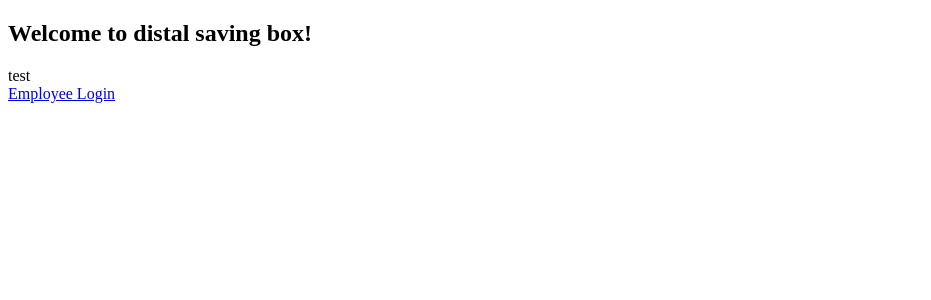
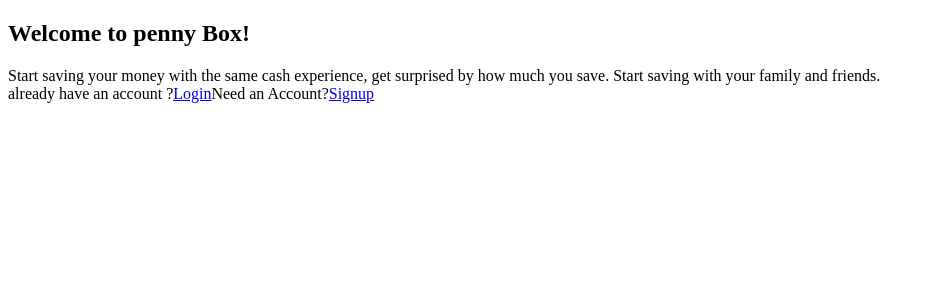
Before and after one commit to tahrer007/E-Penny-Bank, a React (Create React App) app in the folder client/: page / in a window 1280 px wide. Shown: the top 300 px of the page, without its empty margins (0-931 px from the left). Built offline with nearby package versions, Linux system fonts and the light colour scheme.

Commit message:
landing page

```diff
--- a/client/src/App.jsx
+++ b/client/src/App.jsx
@@ -11,7 +11,7 @@ import { BrowserRouter, Routes, Route } from "react-router-dom";*/
 
 import { Routes, Route } from "react-router-dom";
 import Layout from "./components/Layout";
-import Public from "./components/Public";
+import Public from "./components/pages/pubic/Public";
 import Login from "./components/pages/login/LogIn";
 import RequireAuth from "./features/auth/requireAuth";
 import Welcome from "./components/pages/welcome/Welcome";
--- a/client/src/app.scss
+++ b/client/src/app.scss
@@ -27,7 +27,6 @@
     height: 90%;
     width: $appWidth;
 
-
     @media (orientation: portrait) and (max-width: $smallScreen) {
       width: 100%;
     }
--- a/client/src/components/Public.jsx
+++ /dev/null
@@ -1,19 +0,0 @@
-import { Link } from "react-router-dom";
-
-const Public = () => {
-  const content = (
-    <section className="public">
-      <header>
-        <h1>Welcome to distal saving box!</h1>
-      </header>
-      <main>
-        test
-      </main>
-      <footer>
-        <Link to="/login">Employee Login</Link>
-      </footer>
-    </section>
-  );
-  return content;
-};
-export default Public;
--- a/client/src/components/pages/home/home.scss
+++ /dev/null
@@ -1,5 +0,0 @@
-@import "style/global.scss";
-
-.homePage {
-
-}
--- /dev/null
+++ b/client/src/components/pages/pubic/Public.jsx
@@ -0,0 +1,23 @@
+import { Link } from "react-router-dom";
+import "./public.scss";
+
+const Public = () => {
+  const content = (
+    <section className="public">
+      <header>
+       {/*logo */}
+      </header>
+      <main>
+      <h1>Welcome to penny Box!</h1>
+        Start saving your money with the same cash experience, get surprised by
+        how much you save. Start saving with your family and friends.
+      </main>
+      <footer>
+        already have an account ?<Link to="/login">Login</Link>
+        Need an Account?<Link to="/login">Signup </Link>
+      </footer>
+    </section>
+  );
+  return content;
+};
+export default Public;
```
Also changed, not shown: client/src/components/pages/home/Home.jsx (deleted, +0 -51 lines), client/src/components/pages/pubic/public.scss (added).
